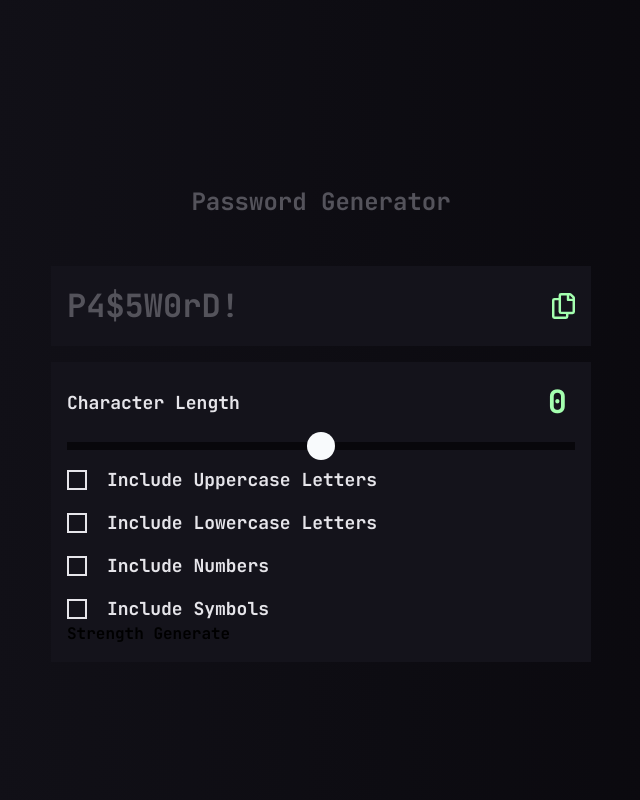
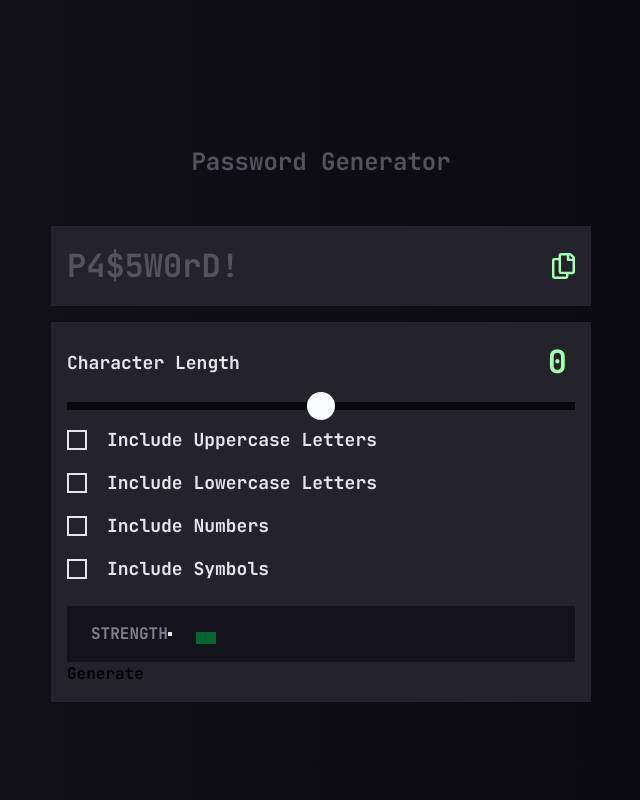
Before and after one commit to Sven-27/password-generator, a React (Vite) app: page / in a window 1280 px wide. Shown: the whole page, without its empty margins (319-959 px from the left). Built offline with nearby package versions, Linux system fonts and the light colour scheme.

Commit message:
working on strength component

```diff
--- a/src/App.jsx
+++ b/src/App.jsx
@@ -1,6 +1,7 @@
 import Result from "./components/Result";
 import Length from "./components/Length";
 import Include from "./components/Include";
+import Strength from "./components/Strength";
 import Generate from "./components/Generate";
 
 function App() {
@@ -10,9 +11,10 @@ function App() {
       <h1 className="text-[clamp(1rem,4vw,1.5rem)] text-grey-700 leading-20 sm:leading-32 text-center">Password Generator</h1>
       <div className="flex flex-col gap-4">
         <Result />
-        <div className="w-full bg-grey-900 p-4">
+        <div className="w-full bg-grey-800 p-4">
           <Length />
           <Include />
+          <Strength />
           <Generate />
         </div>
       </div>
--- a/src/components/Generate.jsx
+++ b/src/components/Generate.jsx
@@ -1,10 +1,8 @@
 function generate() {
   return (
-    <div>
-        Strength
-
-  Generate
-    </div>
+    <button>
+      Generate
+    </button>
   )
 }
 
--- a/src/components/Result.jsx
+++ b/src/components/Result.jsx
@@ -1,6 +1,6 @@
 function Result() {
   return (
-    <div className="flex items-center w-full bg-grey-900 p-4">
+    <div className="flex items-center w-full bg-grey-800 p-4">
       <input
         className="w-full bg-transparent outline-none border-none text-white placeholder:text-grey-700 text-[clamp(24px,5vw,32px)]"
         id="result"
--- /dev/null
+++ b/src/components/Strength.jsx
@@ -0,0 +1,20 @@
+
+
+function Strength() {
+  return (
+    <div className="bg-grey-900 py-4 px-6 mt-6 flex items-center ">
+      <p className="text-grey-600 uppercase">Strength</p>
+      <div className="">
+        {/* Strength indicator bars */}
+        <div className="flex gap-2 mt-2">
+          <div className=" h-full border border-2 border-grey-200"></div>
+          <div className=" h-3 bg-yellow-500"></div>
+          <div className=" h-3 bg-green-500"></div>
+          <div className="w-[20px] h-3 bg-green-800"></div>
+        </div>
+      </div>
+    </div>
+  )
+}
+
+export default Strength
```
